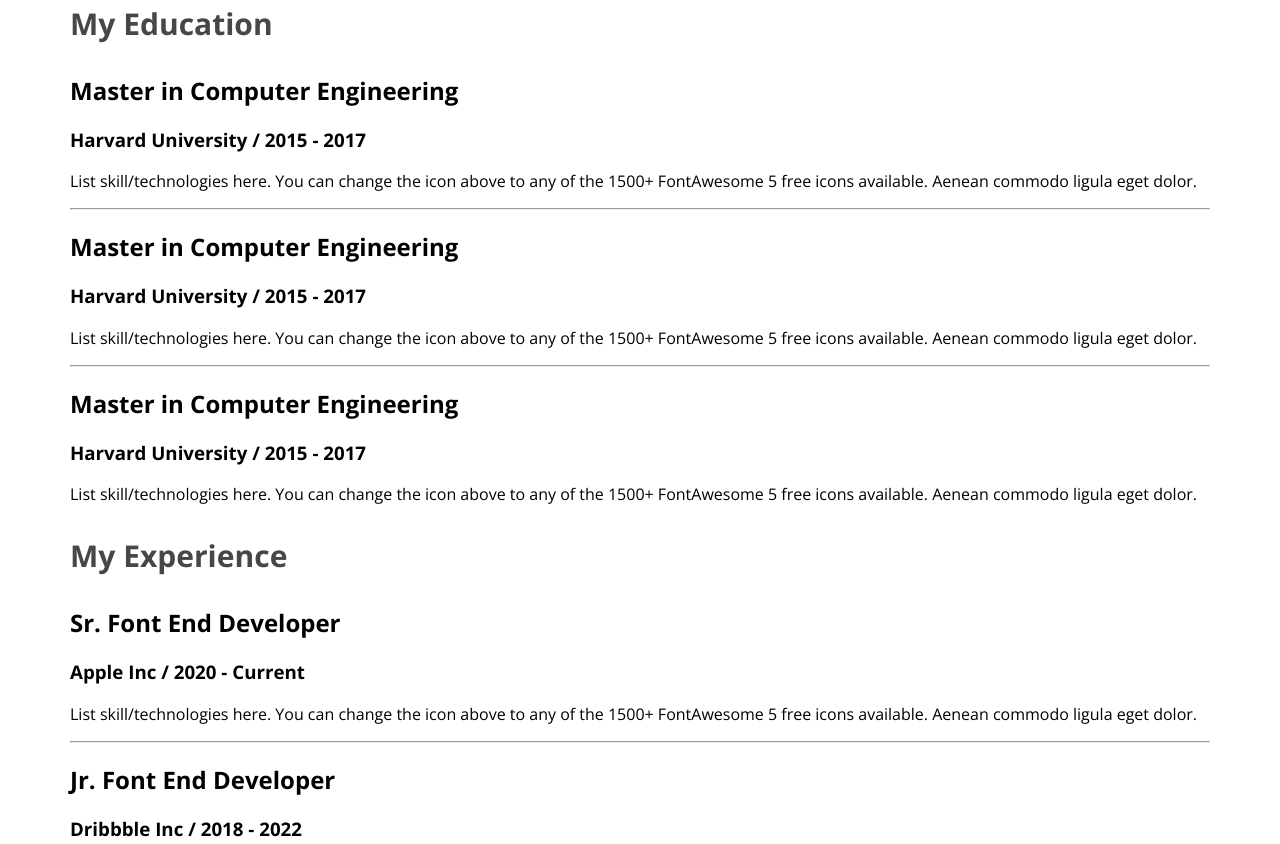
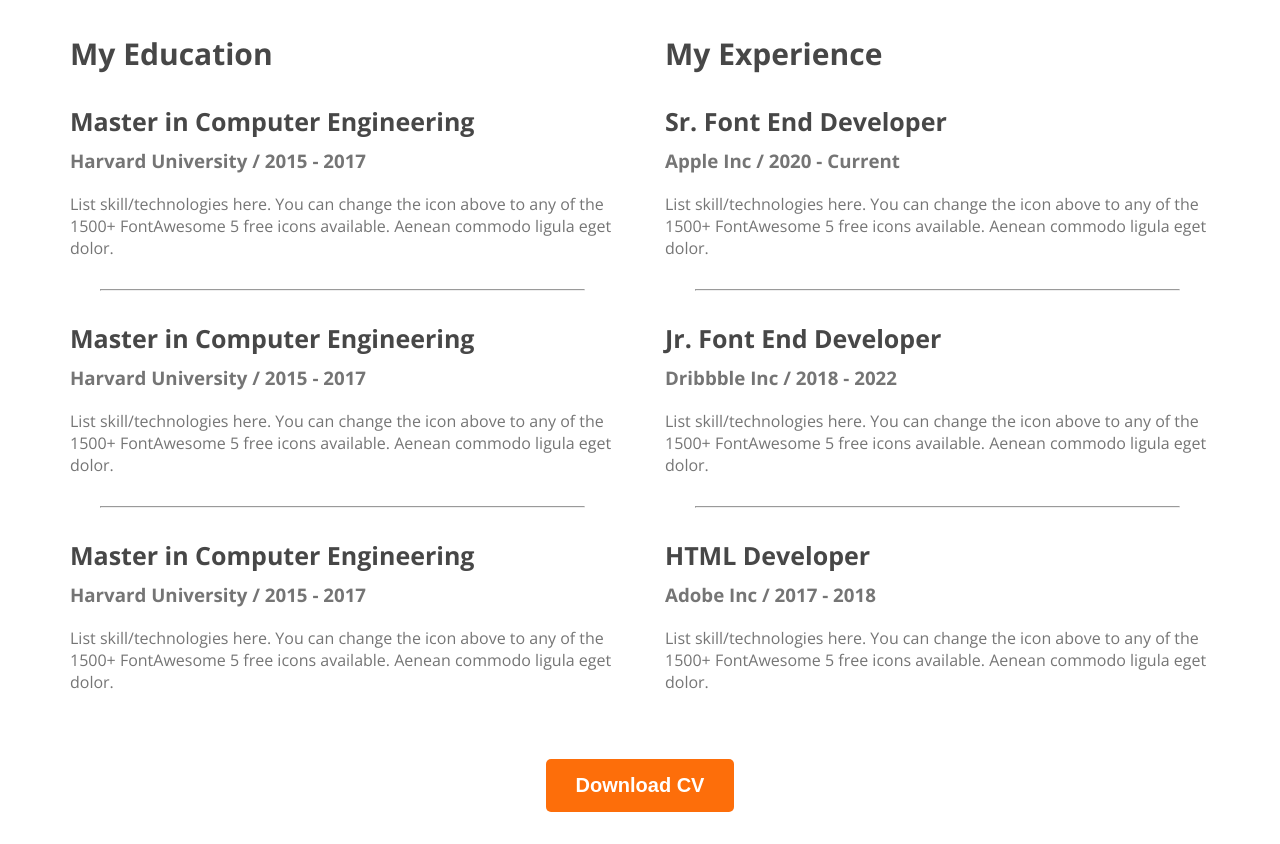
Before and after one commit to NafiunSakin/web-developer-portfolio, a plain HTML site: page index.html in a window 1280 px wide. Shown: the part 2342-3186 px from the top of the page. After the commit the page ends 3162 px from the top, so only its background shows below. Drawn offline with nearby package versions, Linux system fonts and the light colour scheme.

Commit message:
finished thr resume section

```diff
--- a/index.html
+++ b/index.html
@@ -117,53 +117,70 @@
                 <!-- .resume-column*2>h3.resume-column-title -->
                 <div class="resume-column">
                     <h3 class="resume-column-title">My Education</h3>
-                </div>
+
 
                     <div class="resume-item">
                         <h2 class="resume-item-title">Master in Computer Engineering</h2>
                         <h3 class="resume-item-institute">Harvard University / 2015 - 2017</h3>
                         <p class="resume-item-description">List skill/technologies here. You can change the icon above
-                        to any of the 1500+ FontAwesome 5 free icons available. Aenean commodo ligula eget dolor.</p>
+                            to any of the 1500+ FontAwesome 5 free icons available. Aenean commodo ligula eget dolor.
+                        </p>
                     </div>
                     <hr>
                     <div class="resume-item">
                         <h2 class="resume-item-title">Master in Computer Engineering</h2>
                         <h3 class="resume-item-institute">Harvard University / 2015 - 2017</h3>
                         <p class="resume-item-description">List skill/technologies here. You can change the icon above
-                        to any of the 1500+ FontAwesome 5 free icons available. Aenean commodo ligula eget dolor.</p>
+                            to any of the 1500+ FontAwesome 5 free icons available. Aenean commodo ligula eget dolor.
+                        </p>
                     </div>
                     <hr>
                     <div class="resume-item">
                         <h2 class="resume-item-title">Master in Computer Engineering</h2>
                         <h3 class="resume-item-institute">Harvard University / 2015 - 2017</h3>
                         <p class="resume-item-description">List skill/technologies here. You can change the icon above
-                        to any of the 1500+ FontAwesome 5 free icons available. Aenean commodo ligula eget dolor.</p>
+                            to any of the 1500+ FontAwesome 5 free icons available. Aenean commodo ligula eget dolor.
+                        </p>
+                    </div>
                 </div>
 
 
                 <div class="resume-column">
                     <h3 class="resume-column-title">My Experience</h3>
-                </div>
+
                     <div class="resume-item">
                         <h2 class="resume-item-title">Sr. Font End Developer</h2>
                         <h3 class="resume-item-institute">Apple Inc / 2020 - Current</h3>
-                    <p class="resume-item-description">List skill/technologies here. You can change the icon above
-                        to any of the 1500+ FontAwesome 5 free icons available. Aenean commodo ligula eget dolor.</p>
+                        <p class="resume-item-description">List skill/technologies here. You can change the icon
+                            above
+                            to any of the 1500+ FontAwesome 5 free icons available. Aenean commodo ligula eget
+                            dolor.
+                        </p>
                     </div>
                     <hr>
                     <div class="resume-item">
                         <h2 class="resume-item-title">Jr. Font End Developer</h2>
                         <h3 class="resume-item-institute">Dribbble Inc / 2018 - 2022</h3>
-                    <p class="resume-item-description">List skill/technologies here. You can change the icon above
-                        to any of the 1500+ FontAwesome 5 free icons available. Aenean commodo ligula eget dolor.</p>
+                        <p class="resume-item-description">List skill/technologies here. You can change the icon
+                            above
+                            to any of the 1500+ FontAwesome 5 free icons available. Aenean commodo ligula eget
+                            dolor.
+                        </p>
                     </div>
                     <hr>
                     <div class="resume-item">
                         <h2 class="resume-item-title">HTML Developer</h2>
                         <h3 class="resume-item-institute">Adobe Inc / 2017 - 2018</h3>
-                    <p class="resume-item-description">List skill/technologies here. You can change the icon above
-                        to any of the 1500+ FontAwesome 5 free icons available. Aenean commodo ligula eget dolor.</p>
+                        <p class="resume-item-description">List skill/technologies here. You can change the icon
+                            above
+                            to any of the 1500+ FontAwesome 5 free icons available. Aenean commodo ligula eget
+                            dolor.
+                        </p>
                     </div>
+                </div>
+            </div>
+            <div class="download-cv">
+                <button class="btn-primary">Download CV</button>
             </div>
         </section>
     </main>
--- a/styles/portfolio.css
+++ b/styles/portfolio.css
@@ -174,5 +174,33 @@ main section {
 
 }
 .resume-container{
+    display: flex;
+    gap: 50px;
+}
+.resume-item-title{
+    color: #474747;
+    font-size: 25px;
+    font-weight: 700;
+    margin-bottom: 10px;
 
 }
+.resume-item-institute{
+    margin-bottom: 20px;
+    margin-top: 0px;
+}
+
+
+.resume-item-institute{
+    color:  #757575;
+}
+
+.resume-item-description{
+    color: #757575;
+}
+.resume-container hr{
+    margin: 30px;
+}
+.download-cv{
+    text-align: center;
+    margin-top: 50px;
+}
```
Lines whose indentation alone changed are shown as unchanged.
